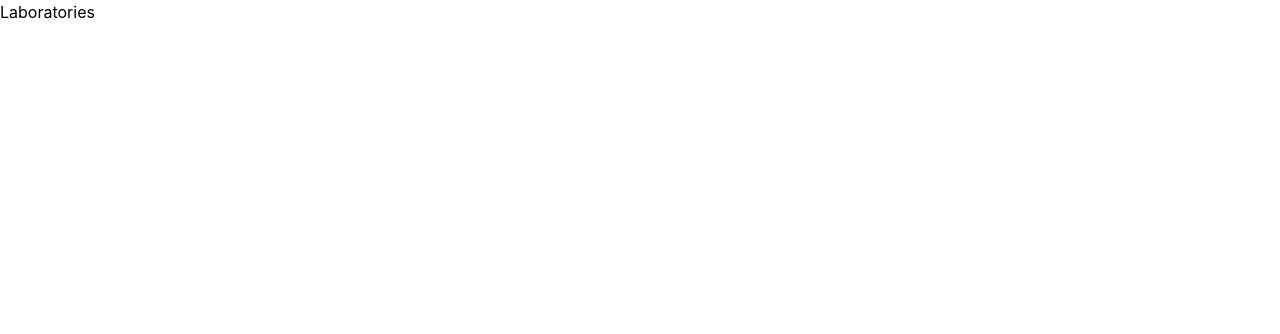
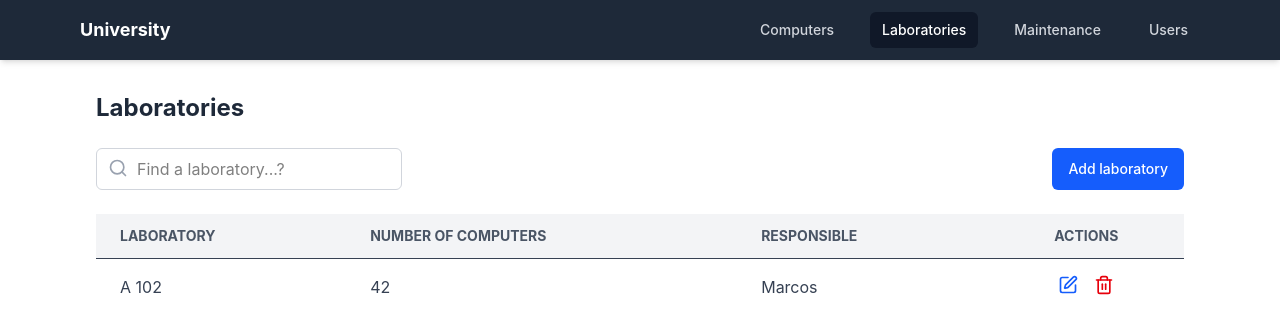
Before and after one commit to romero102/labtrack-frontend, a React (Vite) app: page /laboratories in a window 1280 px wide. Shown: the top 334 px of the page. Built offline with nearby package versions, Linux system fonts and the light colour scheme.

Commit message:
feat: add navbar layout and laboratories UI with Tailwind

```diff
--- a/package.json
+++ b/package.json
@@ -13,6 +13,7 @@
     "@tailwindcss/vite": "^4.2.2",
     "axios": "^1.13.6",
     "formik": "^2.4.9",
+    "lucide-react": "^1.3.0",
     "react": "^19.2.4",
     "react-dom": "^19.2.4",
     "react-hook-form": "^7.72.1",
--- a/src/App.jsx
+++ b/src/App.jsx
@@ -1,38 +1,43 @@
-import { BrowserRouter, Routes, Route } from 'react-router-dom';
+import { BrowserRouter, Routes, Route, Outlet } from "react-router-dom";
+import { AuthProvider } from "./context/AuthContext";
 import { Toaster } from "react-hot-toast";
-import Login from "./pages/Login"
-import Users from "./pages/Users"
-import UserForm from './pages/UserForm';
-import Computers from "./pages/Computers"
-import ComputerForm from './pages/ComputerForm';
-import Laboratories from "./pages/Laboratories"
-import LaboratoryForm from './pages/LaboratoryForm';
-import Maintenance from "./pages/Maintenance"
-import MaintenanceForm from './pages/MaintenanceForm';
+import Layout from "./components/Layout";
+
+import Login from "./pages/Login";
+import Users from "./pages/Users";
+import UserForm from "./pages/UserForm";
+import Computers from "./pages/Computers";
+import ComputerForm from "./pages/ComputerForm";
+import Laboratories from "./pages/Laboratories";
+import LaboratoryForm from "./pages/LaboratoryForm";
+import Maintenance from "./pages/Maintenance";
+import MaintenanceForm from "./pages/MaintenanceForm";
 
 function App() {
-
   return (
-    <>
+    <AuthProvider>
       <BrowserRouter>
         <Toaster position="top-right" reverseOrder={false} />
         <Routes>
-          <Route path='/' element = {<h1>Home page</h1>}></Route>
-          <Route path='/login' element = {<Login/>}></Route>
-          <Route path='/users' element = {<Users/>}></Route>
-          <Route path='/userform' element = {<UserForm/>}></Route>
-          <Route path='/laboratories' element = {<Laboratories/>}></Route>
-          <Route path='/laboratoryform' element = {<LaboratoryForm/>}></Route>
-          <Route path='/computers' element = {<Computers />}></Route>
-          <Route path='/computerform' element = {<ComputerForm />}></Route>
-          <Route path='/maintenance' element = {<Maintenance/>}></Route>
-          <Route path='/maintenanceform' element = {<MaintenanceForm/>}></Route>
-          <Route path='/' element = {<h1>Home page</h1>}></Route>
-          <Route path='/' element = {<h1>Home page</h1>}></Route>
+            <Route path="/" element={<h1>Home page</h1>}></Route>
+            <Route path="/login" element={<Login />}></Route>
+          <Route element={<Layout/>}>
+            <Route path="/users" element={<Users />}></Route>
+            <Route path="/userform" element={<UserForm />}></Route>
+            <Route path="/laboratories" element={<Laboratories />}></Route>
+            <Route path="/laboratoryform" element={<LaboratoryForm />}></Route>
+            <Route path="/computers" element={<Computers />}></Route>
+            <Route path="/computerform" element={<ComputerForm />}></Route>
+            <Route path="/maintenance" element={<Maintenance />}></Route>
+            <Route
+              path="/maintenanceform"
+              element={<MaintenanceForm />}
+            ></Route>
+          </Route>
         </Routes>
       </BrowserRouter>
-    </>
-  )
+    </AuthProvider>
+  );
 }
 
-export default App
+export default App;
--- /dev/null
+++ b/src/api/auth.js
@@ -0,0 +1,7 @@
+import axios from "axios"
+
+const API = "http://localhost:5000/api"
+
+export const loginRequest = (user) => axios.post(`${API}/auth/login`, user)
+
+export const getLabsRequest = () => axios.get(`${API}/labs`)
--- /dev/null
+++ b/src/components/Layout.jsx
@@ -0,0 +1,15 @@
+import {Outlet} from "react-router-dom"
+import Navbar from "./Navbar"
+
+function Layout() {
+    return(
+        <>
+        <Navbar/>
+        <main className="max-w-6xl mx-auto p-4">
+            <Outlet/>
+        </main>
+        </>
+    )
+}
+
+export default Layout
--- /dev/null
+++ b/src/components/Navbar.jsx
@@ -0,0 +1,74 @@
+import { Link, useLocation } from "react-router-dom";
+import { useState } from "react";
+
+function Navbar() {
+  const location = useLocation();
+  const [open, setOpen] = useState(false);
+
+  const linkClass = (path) =>
+    `px-3 py-2 rounded-md text-sm font-medium transition ${
+      location.pathname === path
+        ? "bg-gray-900 text-white"
+        : "text-gray-300 hover:bg-gray-700 hover:text-white"
+    }`;
+
+  return (
+    <div className="bg-gray-800 shadow-md">
+      <nav className="max-w-6xl mx-auto px-4 py-3">
+
+        {/* Contenedor principal */}
+        <div className="flex justify-between items-center">
+
+          {/* Logo / título */}
+          <h1 className="text-white font-bold text-lg">
+            University
+          </h1>
+
+          {/* Botón hamburguesa */}
+          <button
+            onClick={() => setOpen(!open)}
+            className="text-gray-300 md:hidden"
+          >
+            ☰
+          </button>
+
+          {/* Links desktop */}
+          <div className="hidden md:flex gap-6">
+            <Link to="/computers" className={linkClass("/computers")}>
+              Computers
+            </Link>
+            <Link to="/laboratories" className={linkClass("/laboratories")}>
+              Laboratories
+            </Link>
+            <Link to="/maintenance" className={linkClass("/maintenance")}>
+              Maintenance
+            </Link>
+            <Link to="/users" className={linkClass("/users")}>
+              Users
+            </Link>
+          </div>
+        </div>
+
+        {/* Links mobile */}
+        {open && (
+          <div className="mt-4 flex flex-col gap-2 md:hidden">
+            <Link to="/computers" className={linkClass("/computers")}>
+              Computers
+            </Link>
+            <Link to="/laboratories" className={linkClass("/laboratories")}>
+              Laboratories
+            </Link>
+            <Link to="/maintenance" className={linkClass("/maintenance")}>
+              Maintenance
+            </Link>
+            <Link to="/users" className={linkClass("/users")}>
+              Users
+            </Link>
+          </div>
+        )}
+      </nav>
+    </div>
+  );
+}
+
+export default Navbar;
--- /dev/null
+++ b/src/context/AuthContext.jsx
@@ -0,0 +1,69 @@
+import { createContext, useState, useContext, useEffect } from "react";
+import { loginRequest, getLabsRequest } from "../api/auth";
+
+export const AuthContext = createContext();
+
+export const useAuth = () => {
+  const context = useContext(AuthContext);
+  if (!context) {
+    throw new Error("useAuth must be used whitin an AuthProvider");
+  }
+  return context;
+};
+
+export const AuthProvider = ({ children }) => {
+  const [user, setUser] = useState(null);
+  const [isAuthenticated, setIsAuthenticated] = useState(false);
+  const [errors, setErrors] = useState([]);
+  const [labs, setLabs] = useState([])
+
+  const login = async (user) => {
+    try {
+      const res = await loginRequest(user);
+      setUser(res.data);
+      setIsAuthenticated(true);
+      console.log(res.data);
+    } catch (error) {
+      const newErrors = error.response?.data?.errors ||
+        (error.response?.data?.message && [error.response.data.message]) || [
+          error.message,
+        ];
+      setErrors(newErrors);
+
+    }
+  };
+
+  const getlabs = async() => {
+    try {
+    const res = await getLabsRequest()
+    setLabs(res.data)
+    console.log(res.data)
+    } catch (error) {
+      const newErrors = error.response?.data?.errors || (error.response?.data?.message && [error.response.message]) || [error.message]
+      setErrors(newErrors)
+    }
+  }
+
+  useEffect(() => {
+    if(errors.length > 0){
+      const timer = setTimeout(() => {
+        setErrors([])
+      }, 5000);
+      return () => clearTimeout(timer)
+    }
+  },[errors])
+
+  return (
+    <AuthContext.Provider
+      value={{
+        user,
+        login,
+        isAuthenticated,
+        errors,
+        getlabs,
+      }}
+    >
+      {children}
+    </AuthContext.Provider>
+  );
+};
--- a/src/pages/Laboratories.jsx
+++ b/src/pages/Laboratories.jsx
@@ -1,9 +1,57 @@
+import { Search, SquarePen, Trash2 } from "lucide-react";
+
 function Laboratories() {
-    return(
-        <>
-        <div>Laboratories</div>
-        </>
-    )
+  return (
+    <div className="max-w-6xl mx-auto p-4">
+      <div className="flex justify-between items-center mb-6">
+        <h1 className="text-2xl font-bold text-gray-800">Laboratories</h1>
+      </div>
+      <div className="mb-6 flex justify-between">
+        <form className="relative max-w-md">
+          <input
+            type="text"
+            placeholder="Find a laboratory...?"
+            className="w-full border border-gray-300 rounded-md pl-10 pr-4 py-2 focus:outline-none focus:ring-2 focus:ring-blue-500"
+          />
+          <Search className="absolute left-3 top-2.5 text-gray-400 w-5 h-5" />
+        </form>
+        <button
+          type="button"
+          className="bg-blue-600 hover:bg-blue-700 text-white px-4 py-2 rounded-md text-sm font-medium transition"
+        >
+          Add laboratory
+        </button>
+      </div>
+
+      <table className="w-full text-left">
+        <thead className="bg-gray-100 text-gray-600 text-sm uppercase">
+          <tr>
+            <th className="px-6 py-3">Laboratory</th>
+            <th className="px-6 py-3">Number of computers</th>
+            <th className="px-6 py-3">Responsible</th>
+            <th className="px-6 py-3 text-center">Actions</th>
+          </tr>
+        </thead>
+
+        <tbody className="text-gray-700">
+          <tr className="border-t hover:bg-gray-50 transition">
+            <td className="px-6 py-4">A 102</td>
+            <td className="px-6 py-4">42</td>
+            <td className="px-6 py-4">Marcos</td>
+            <td className="px-6 py-4 flex justify-center gap-4">
+              <button className="text-blue-600 hover:text-blue-800 transition">
+                <SquarePen className="w-5 h-5" />
+              </button>
+
+              <button className="text-red-600 hover:text-red-800 transition">
+                <Trash2 className="w-5 h-5" />
+              </button>
+            </td>
+          </tr>
+        </tbody>
+      </table>
+    </div>
+  );
 }
 
-export default Laboratories
+export default Laboratories;
--- a/src/pages/Login.jsx
+++ b/src/pages/Login.jsx
@@ -1,4 +1,7 @@
 import { useForm } from "react-hook-form";
+import { useAuth } from "../context/AuthContext";
+import { useEffect } from "react";
+import { useNavigate } from "react-router-dom";
 
 function Login() {
   const {
@@ -6,13 +9,33 @@ function Login() {
     formState: { errors },
     handleSubmit,
   } = useForm();
+  const { login, isAuthenticated, errors: authErrors } = useAuth();
+  const navigate = useNavigate();
+
+  useEffect(() => {
+    if (isAuthenticated) navigate("/laboratories");
+  }, [isAuthenticated]);
+
+  const onSubmit = handleSubmit(async (values) => {
+    login(values);
+  });
 
   return (
-    <div className="min-h-screen flex items-center justify-center bg-gray-100 px-4">
+    <div className="min-h-screen flex items-center justify-center flex-col bg-gray-100 px-4">
+      {authErrors.length > 0 && (
+        <div className="w-full max-w-md space-y-2 mb-4">
+          {authErrors.map((error, i) => (
+            <div
+              key={i}
+              className="bg-red-100 border border-red-400 text-red-700 px-4 py-3 rounded-lg shadow-sm"
+            >
+              {error}
+            </div>
+          ))}
+        </div>
+      )}
       <form
-        onSubmit={handleSubmit((values) => {
-          console.log(values);
-        })}
+        onSubmit={onSubmit}
         className="w-full max-w-md bg-white p-8 rounded-2xl shadow-lg space-y-6"
       >
         <div className="flex flex-col space-y-1">
```
Also changed, not shown: 1 other file (tests, documents, lock files or other folders).
